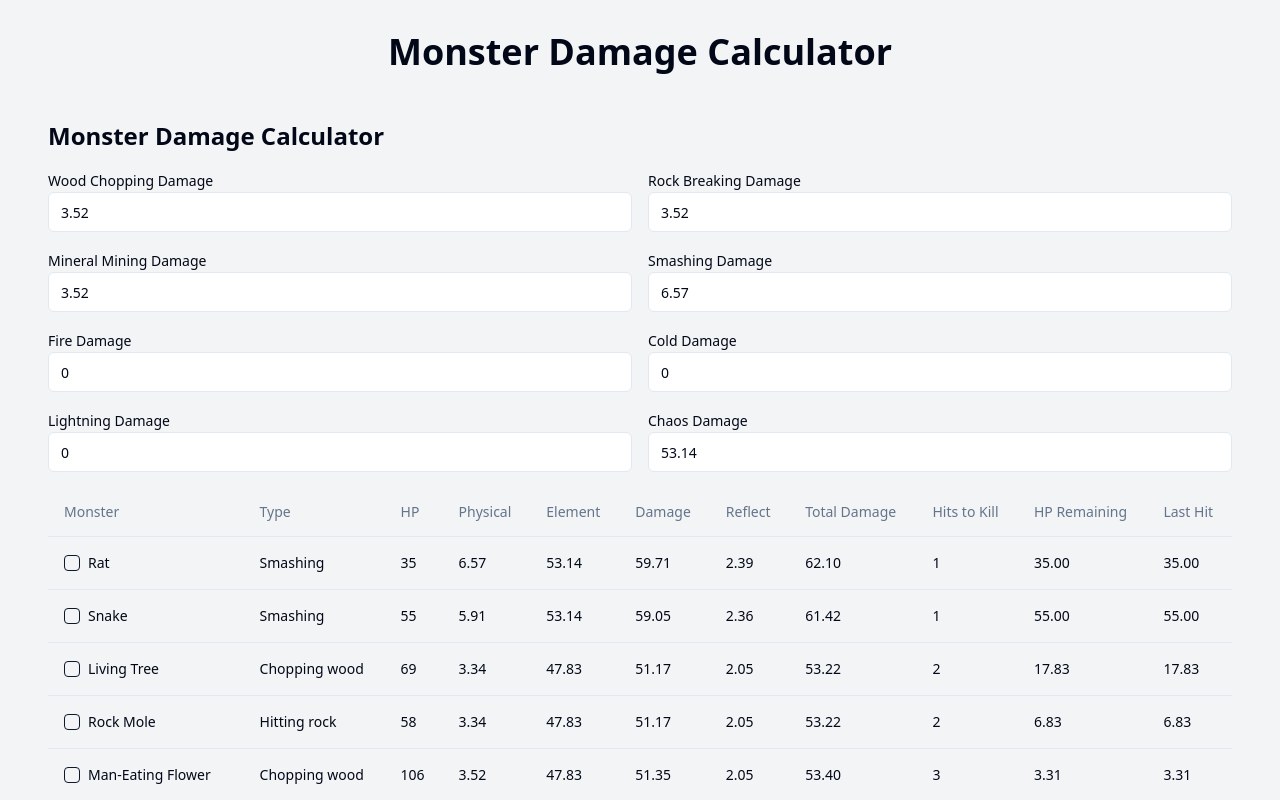
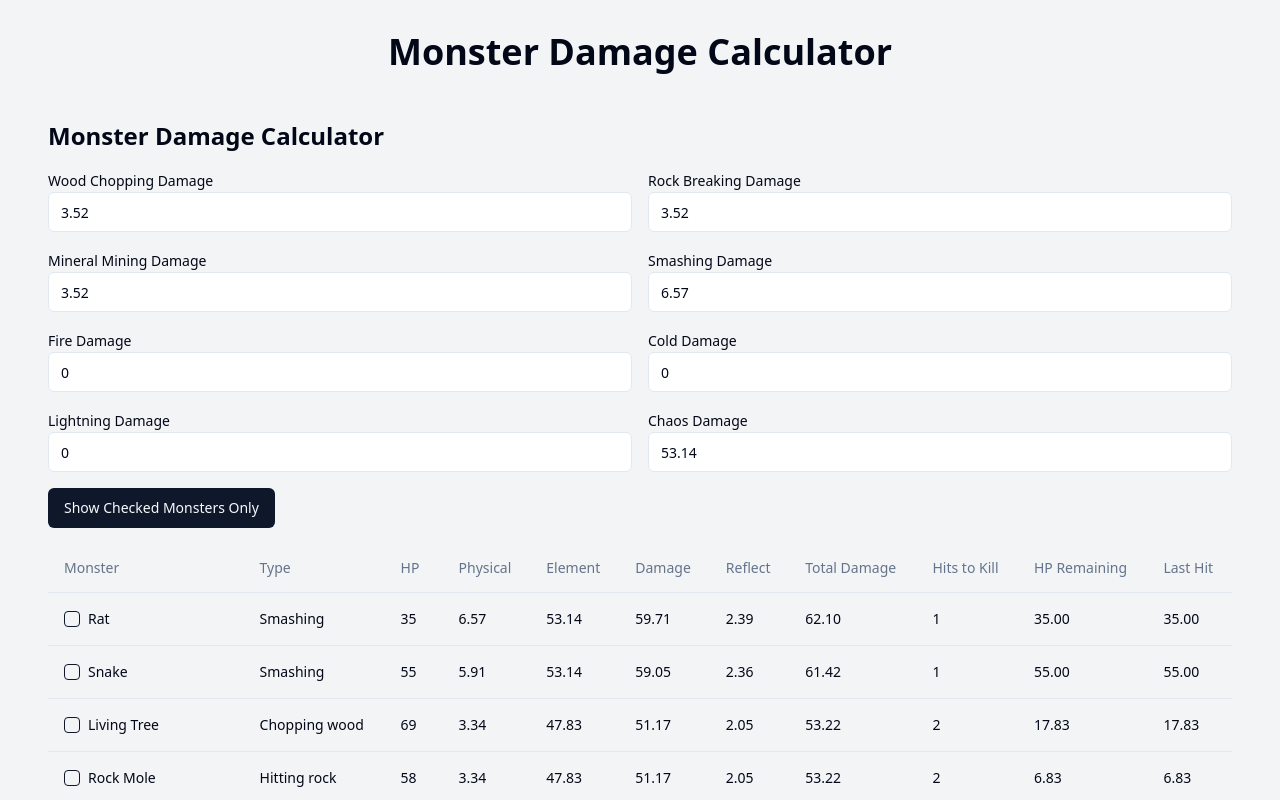
Before and after one commit to bensoro2/monster-math-magic-02, a React (Vite) app: page / in a window 1280 px wide. Shown: the top 800 px of the page. Built offline with nearby package versions, Linux system fonts and the light colour scheme.

Commit message:
Add button filter for checked monsters
Implement a button below the Lightning Damage input that filters and displays only the monsters whose names are checked in the Monster Damage Calculator.
[skip gpt_engineer]

```diff
--- a/src/components/MonsterDamageCalculator.jsx
+++ b/src/components/MonsterDamageCalculator.jsx
@@ -10,6 +10,7 @@ import {
 import { Input } from "@/components/ui/input";
 import { Label } from "@/components/ui/label";
 import { Checkbox } from "@/components/ui/checkbox";
+import { Button } from "@/components/ui/button";
 
 const MonsterDamageCalculator = () => {
   const [playerStats, setPlayerStats] = useState({
@@ -29,6 +30,7 @@ const MonsterDamageCalculator = () => {
   });
 
   const [checkedMonsters, setCheckedMonsters] = useState({});
+  const [showCheckedOnly, setShowCheckedOnly] = useState(false);
 
   const monsters = [
     { name: "Rat", type: "Smashing", hp: 35, resistances: { physical: 0, fire: 20, cold: 50, lightning: 20, chaos: 0 } },
@@ -157,6 +159,10 @@ const MonsterDamageCalculator = () => {
     }));
   };
 
+  const toggleShowCheckedOnly = () => {
+    setShowCheckedOnly(!showCheckedOnly);
+  };
+
   return (
     <div className="container mx-auto p-4">
       <h2 className="text-2xl font-bold mb-4">Monster Damage Calculator</h2>
@@ -234,6 +240,11 @@ const MonsterDamageCalculator = () => {
           />
         </div>
       </div>
+      <div className="mb-4">
+        <Button onClick={toggleShowCheckedOnly}>
+          {showCheckedOnly ? "Show All Monsters" : "Show Checked Monsters Only"}
+        </Button>
+      </div>
       <Table>
         <TableHeader>
           <TableRow>
@@ -251,7 +262,7 @@ const MonsterDamageCalculator = () => {
           </TableRow>
         </TableHeader>
         <TableBody>
-          {monsters.map((monster) => {
+          {monsters.filter(monster => !showCheckedOnly || checkedMonsters[monster.name]).map((monster) => {
             const damageStats = calculateDamage(monster);
             return (
               <TableRow key={monster.name}>
```
